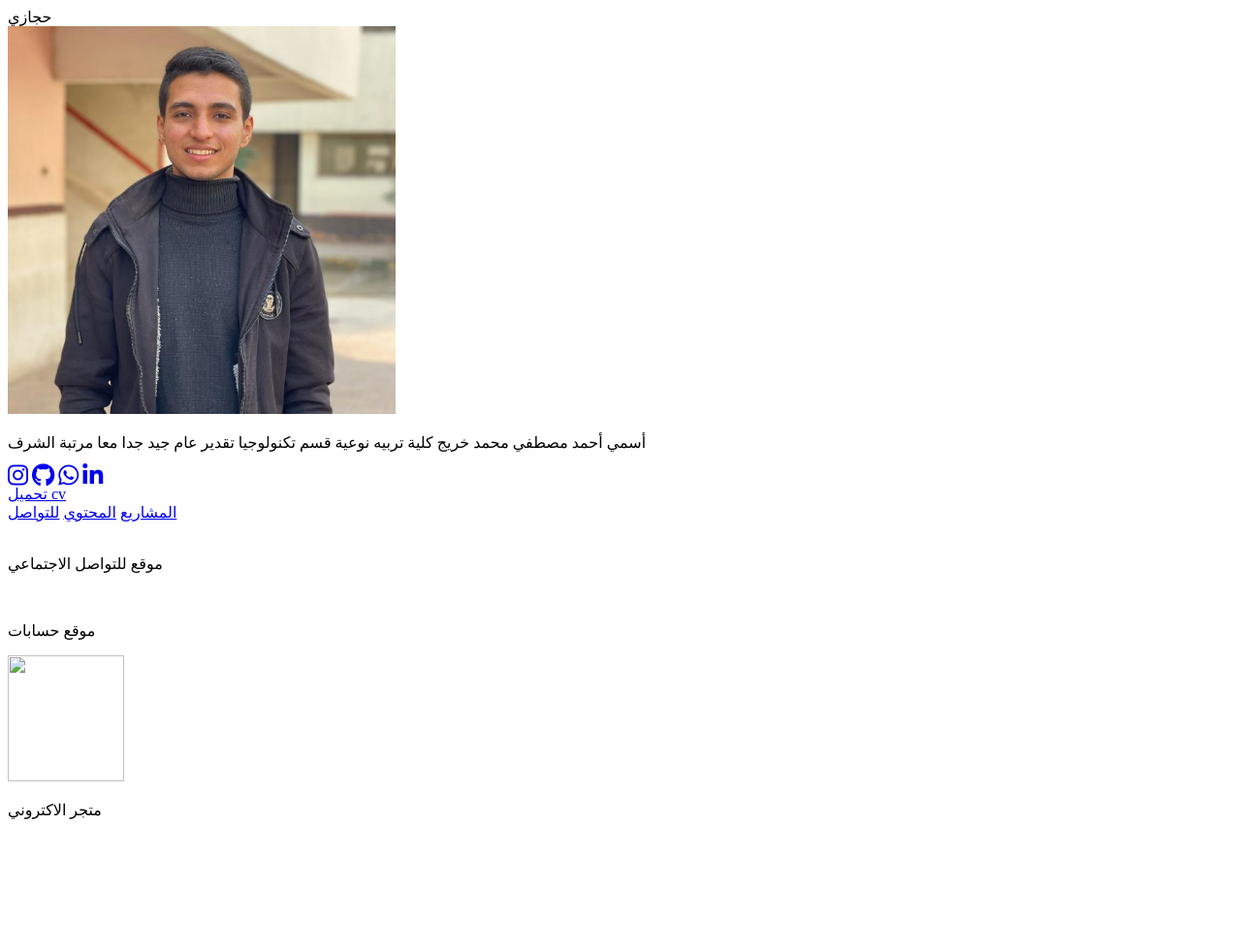
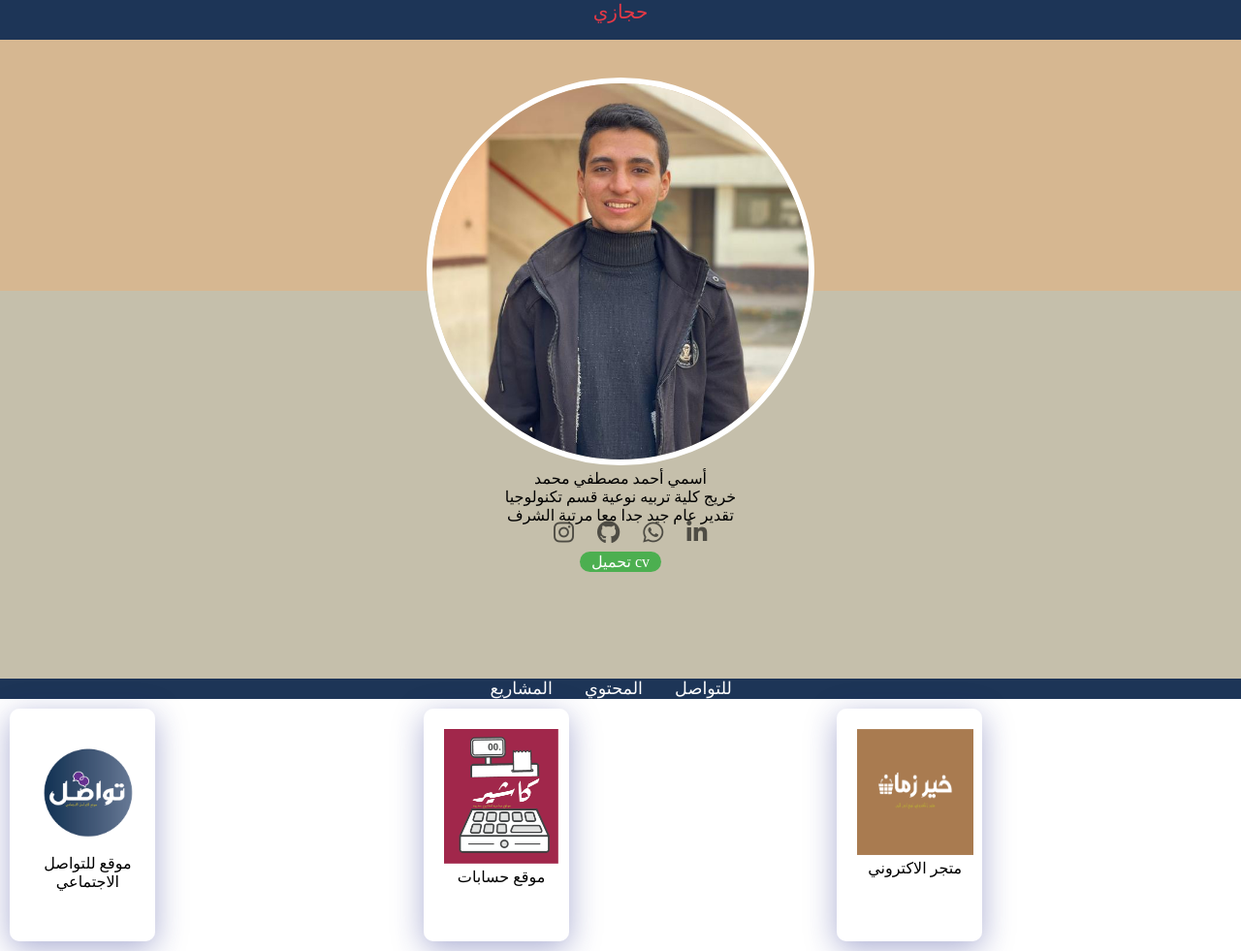
Before and after one commit to Hijazi01/hijazywebsite1, a plain HTML site: page index.html in a window 1280 px wide. Shown: the whole page at 97% size. Before the commit the page ends 861 px from the top, so only its background shows below. Drawn offline with Linux system fonts and the light colour scheme; the site is published under a folder, as on GitHub Pages, so addresses that start at the root find nothing; a small style sheet from the web is missing; a web font is replaced by a local one.

Commit message:
Update index.html

```diff
--- a/index.html
+++ b/index.html
@@ -5,7 +5,7 @@
     <meta http-equiv="X-UA-Compatible" content="IE=edge">
     <meta name="viewport" content="width=device-width, initial-scale=1.0">
     <link rel="stylesheet" href="https://cdnjs.cloudflare.com/ajax/libs/font-awesome/6.1.1/css/all.min.css" integrity="sha512-KfkfwYDsLkIlwQp6LFnl8zNdLGxu9YAA1QvwINks4PhcElQSvqcyVLLD9aMhXd13uQjoXtEKNosOWaZqXgel0g==" crossorigin="anonymous" referrerpolicy="no-referrer" />
-    <link rel="stylesheet" href="/css/style.css">
+    <link rel="stylesheet" href="css/style.css">
     <link rel="stylesheet" type="text/css" href="https://www.fontstatic.com/f=hanimation" />
     <link href="//db.onlinewebfonts.com/c/66108f52b32320faf592153ea557ef07?family=DIN+Next+LT+Arabic" rel="stylesheet" type="text/css"/>
 
@@ -49,7 +49,7 @@
 
     <section class="projects">
         <!-- <div class="card">
-            <img src="/images/large.jpg" alt="" width="200px" height="300px">
+            <img src="images/large.jpg" alt="" width="200px" height="300px">
 
             <p>مشروع عن...</p>
         </div> -->
@@ -58,20 +58,20 @@
     <section class="projects">
     <div class="body-card2">
         <div class="card2">
-            <img src="/images/logo-01.png" alt=""  width="120px">
+            <img src="images/logo-01.png" alt=""  width="120px">
             <p>موقع للتواصل الاجتماعي</p>
         </div>
     </div>
     <div class="body-card2">
         <div class="card2">
-            <img src="/images/logocacher.png" alt=""  width="118px">
+            <img src="images/logocacher.png" alt=""  width="118px">
             <p>موقع حسابات</p>
         </div>
     </div>
 
     <div class="body-card2">
         <div class="card2">
-            <img src="/images/555-03.png" alt=""  width="120px"height="130px">
+            <img src="images/555-03.png" alt=""  width="120px"height="130px">
                      <p>متجر الاكتروني</p>
         </div>
     </div>
```
